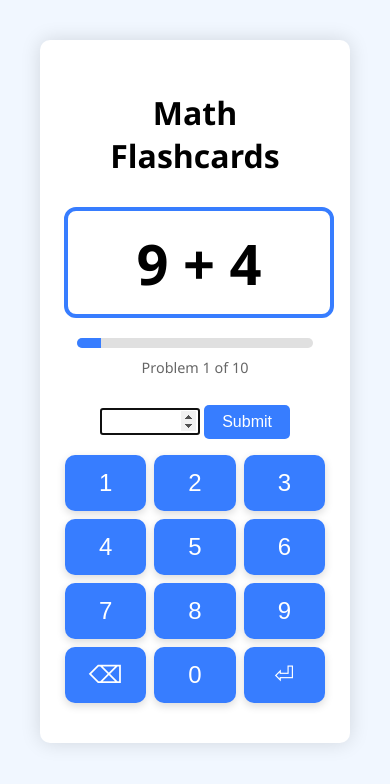
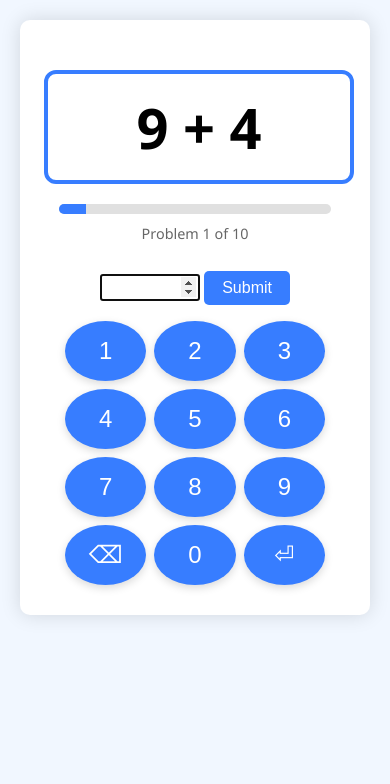
Before and after one commit to ShawnD82/Arithmetic-Practice, a plain HTML site: page index.html in a window 390 px wide. Both pictures are taken after a click on the button "Start!". Drawn offline with nearby package versions, Linux system fonts and the light colour scheme.

Commit message:
Update index.html

```diff
--- a/index.html
+++ b/index.html
@@ -1,7 +1,7 @@
 <head>
   <meta charset="UTF-8" />
-  <title>Math Flashcards</title>
-  <meta name="viewport" content="width=device-width,initial-scale=1.0,user-scalable=no"/>
+  <title>Math Flashcards v3.4.0 – Mobile Usability Enhancements</title>
+  <meta name="viewport" content="width=device-width, initial-scale=1.0, maximum-scale=1.0, user-scalable=no"/>
   <style>
     body {
       font-family: 'Segoe UI', sans-serif;
@@ -131,12 +131,17 @@
     .keypad-btn {
       font-size: 1.5rem;
       padding: 14px;
-      border-radius: 10px;
+      border-radius: 50%; /* Changed to 50% for round buttons */
       border: none;
       background-color: #377dff;
       color: white;
       box-shadow: 0 3px 8px rgba(0,0,0,0.15);
       cursor: pointer;
+      min-width: 60px; /* Ensure sufficient touch target size */
+      min-height: 60px; /* Ensure sufficient touch target size */
+      display: flex;
+      align-items: center;
+      justify-content: center;
     }
     .keypad-btn:active {
       background-color: #255ecf;
@@ -196,12 +201,17 @@
         flex-direction: column;
         gap: 10px;
       }
+      /* Reduce top margin on mobile to save space */
+      #container {
+        margin: 20px;
+        padding: 20px 24px 30px;
+      }
     }
   </style>
 </head>
 <body>
 <div id="container">
-  <h1 class="center">Math Flashcards</h1>
+  <h1 id="game-title" class="center">Math Flashcards</h1>
 
   <!-- Configuration Screen -->
   <div id="screen-config">
@@ -287,9 +297,10 @@
 </body>
 <script>
 /**
- * Math Flashcards v3.3.0
+ * Math Flashcards v3.4.0
  *
  * Version History:
+ * - v3.4.0: Mobile usability enhancements - round keypad buttons, disabled zoom, hide title during game
  * - v3.3.0: Added celebratory confetti animation on results screen for 100% accuracy and avg speed < 6s for correct answers
  * - v3.2.0: Added summary screen scoring system with accuracy percentage and average time for correct answers, styled in side-by-side boxes
  * - v3.1.0: Added visual feedback pulse (green for correct, red for wrong) to flashcard border
@@ -313,9 +324,10 @@
  * - Audio feedback for correct/wrong answers
  * - Combo system for consecutive fast correct answers
  * - Review queue for missed or slow problems
- * - Mobile-friendly with touch keypad
+ * - Mobile-friendly with touch keypad (round buttons, no zoom)
  * - Summary screen with accuracy and speed stats in styled boxes
  * - Celebratory confetti animation for perfect performance (100% accuracy, avg speed < 6s)
+ * - Title hidden during game on mobile to save space
  */
 
 // ===== Constants =====
@@ -372,6 +384,7 @@ const secondsWrap = document.getElementById('seconds-wrap');
 const countWrap = document.getElementById('count-wrap');
 const resultsList = document.getElementById('results-list');
 const replayNote = document.getElementById('replay-note');
+const gameTitle = document.getElementById('game-title');
 
 // ===== UI Event Handlers =====
 timedToggle.onchange = () => {
@@ -532,6 +545,8 @@ document.getElementById('config-form').onsubmit = e => {
   document.getElementById('screen-config').style.display = 'none';
   document.getElementById('screen-game').style.display = 'block';
   document.getElementById('screen-result').style.display = 'none';
+  // Hide title during game to save space on mobile
+  gameTitle.style.display = 'none';
   progressBarEl.style.width = isTimedMode ? '100%' : '0%'; // Start at 100% for countdown in timed mode
   if (isTimedMode) {
     startTimer();
@@ -558,6 +573,8 @@ function showResults() {
   stopTimer();
   document.getElementById('screen-game').style.display = 'none';
   document.getElementById('screen-result').style.display = 'block';
+  // Show title again on results screen
+  gameTitle.style.display = 'block';
   const correctCt = answers.filter(a => a.correct).length;
   const totalCt = answers.length;
   const accuracy = totalCt > 0 ? Math.round((correctCt / totalCt) * 100) : 0;
@@ -646,6 +663,8 @@ function triggerConfetti() {
 function restart() {
   document.getElementById('screen-result').style.display = 'none';
   document.getElementById('screen-config').style.display = 'block';
+  // Show title on config screen
+  gameTitle.style.display = 'block';
   streakEl.textContent = '';
   progressEl.textContent = '';
   progressBarEl.style.width = '0%'; // Reset progress bar on restart
```
